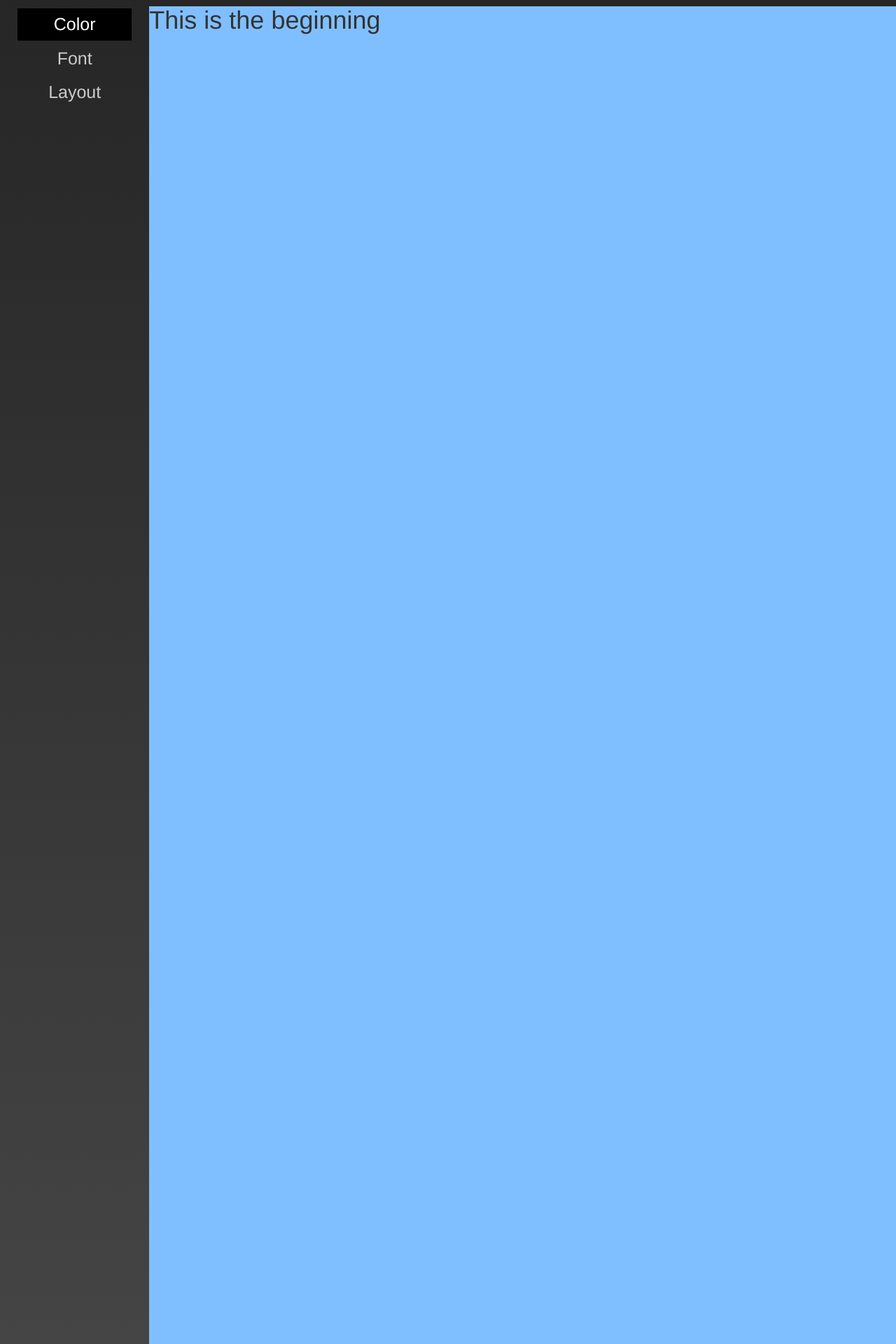
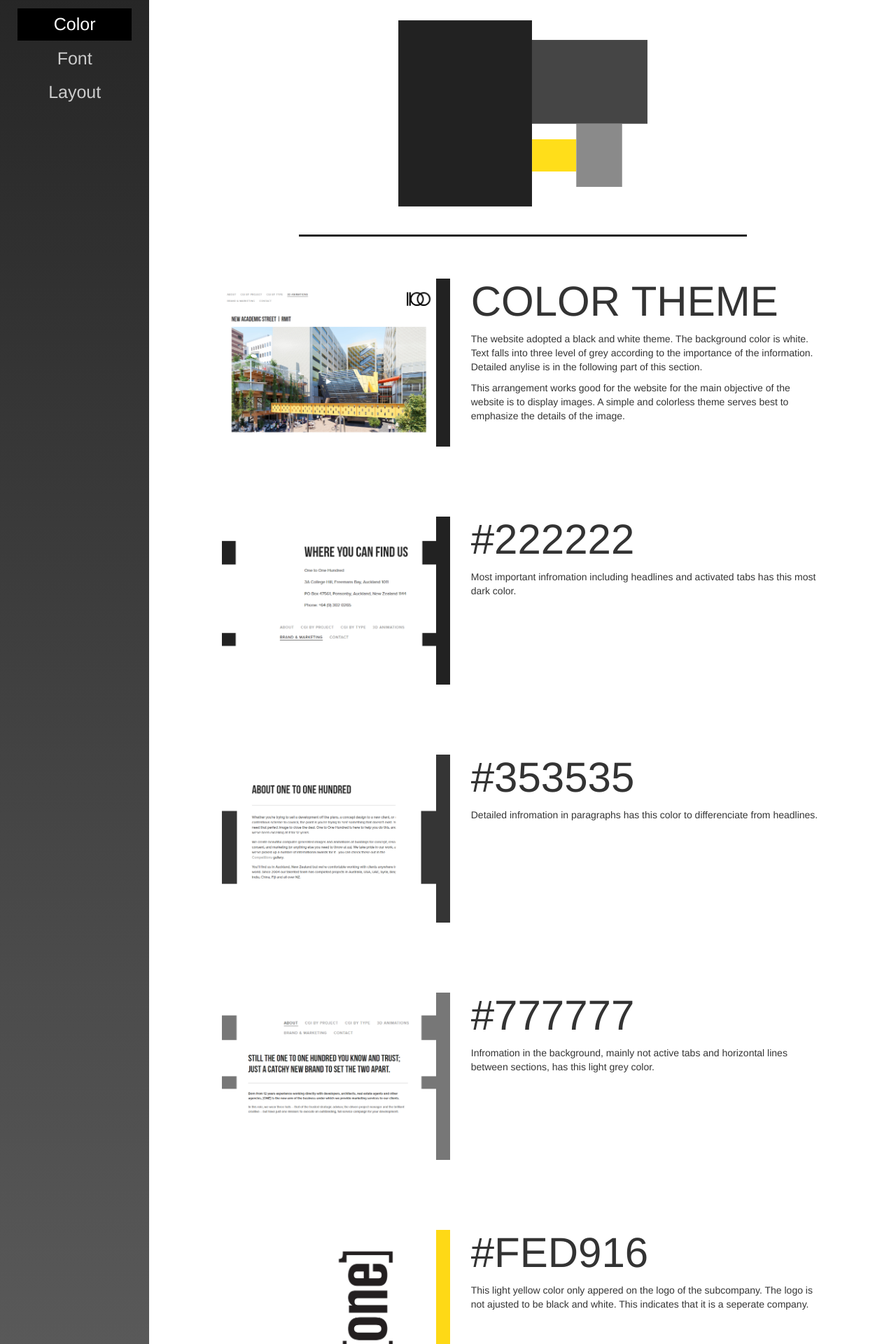
Before and after one commit to Supermikam/Critic, a PHP site: page /design.html in a window 1280 px wide. Shown: the part 51-1971 px from the top of the page at 70% size. Run offline with PHP 8.4, Linux system fonts and the light colour scheme; some libraries are stand-ins or nearby versions.

Commit message:
finished color div

```diff
--- a/asset/design.css
+++ b/asset/design.css
@@ -34,12 +34,36 @@ main {
     color: #fff;
     background: #000; }
   main .inner-content {
-    height: 4000px; }
-  main #color {
-    background: #80bfff; }
-  main #font-anylise {
-    background: #5dd55d; }
-  main #page-layout {
-    background: #ff944d; }
+    background: #fff; }
+  main #color #sample-image {
+    border-bottom: 0.3rem solid #222;
+    margin-left: 20%;
+    margin-right: 20%; }
+  main #color img {
+    display: block;
+    margin-bottom: 4rem;
+    margin-left: auto;
+    margin-right: auto;
+    padding-top: 4rem; }
+  main #color #detail-content {
+    margin-top: 4rem; }
+    main #color #detail-content img {
+      width: 100%;
+      margin-top: 20px;
+      padding-top: 0;
+      border-right: #222 solid 2rem; }
+    main #color #detail-content #two {
+      border-right: #353535 solid 2rem; }
+    main #color #detail-content #three {
+      border-right: #777 solid 2rem; }
+    main #color #detail-content #four {
+      border-right: #fed916 solid 2rem; }
+    main #color #detail-content .row {
+      padding-bottom: 4rem; }
+    main #color #detail-content h1 {
+      font-size: 60px; }
+    main #color #detail-content p {
+      color: #353535;
+      margin: 1rem 0rem; }
 
 /*# sourceMappingURL=design.css.map */
--- a/asset/design.scss
+++ b/asset/design.scss
@@ -38,18 +38,70 @@ main{
 
 
 .inner-content{
-  height: 4000px;
+  background: #fff;
 }
 
 #color{
-  background: #80bfff;
+
+  #sample-image{
+
+    border-bottom: 0.3rem solid #222;
+    margin-left: 20%;
+    margin-right: 20%;
+
+  }
+
+  img{
+    display: block;
+    margin-bottom: 4rem;
+    margin-left: auto;
+    margin-right: auto;
+    padding-top: 4rem;
+  }
+
+  #detail-content{
+    margin-top: 4rem;
+
+    img{
+      width: 100%;
+      margin-top: 20px;
+      padding-top: 0;
+      border-right: #222 solid 2rem;
+    }
+
+
+    #two{
+      border-right: #353535 solid 2rem;
+    }
+
+    #three{
+      border-right: #777 solid 2rem;
+    }
+
+    #four{
+      border-right: #fed916 solid 2rem;
+    }
+
+    .row{
+      padding-bottom: 4rem;
+    }
+
+    h1{
+      font-size: 60px;
+    }
+
+    p{
+      color: #353535;
+      margin: 1rem 0rem;
+    }
+
+
+  }
 }
 
 #font-anylise{
-  background: #5dd55d;
 }
 
 #page-layout{
-  background: #ff944d;
 }
 }
--- a/design.html
+++ b/design.html
@@ -42,9 +42,90 @@
 
           <div class="col-md-10 col-md-offset-2" id="content">
             <div class="inner-content" id="color">
-              <h1>This is the beginning</h1>
+              <div id="sample-image"><img src="image/color-anylize.png" alt="Color Sample"></div>
 
+              <div class="container-fluid" id="detail-content">
+                <div class="row">
+                  <div class="col-md-4 col-md-offset-1">
+                    <img src="image/color_1.png" alt="theme preview">
+                  </div>
+                  <div class="col-md-6">
+                    <h1>COLOR THEME</h1>
+                    <p>The website adopted a black and white theme.
+                        The background color is white. Text falls into three level
+                        of grey according to the importance of the information. Detailed
+                        anylise is in the following part of this section.
+                    </p>
+                    <p>This arrangement works good for the website for the main objective of
+                      the website is to display images. A simple and colorless theme serves best to emphasize
+                      the details of the image.
+                    </p>
+                  </div>
+                </div>
+
+                <div class="row">
+                  <div class="col-md-4 col-md-offset-1">
+                    <img id="one" src="image/color_2.png" alt="theme preview">
+                  </div>
+                  <div class="col-md-6">
+                    <h1>#222222</h1>
+                    <p>Most important infromation including headlines and activated tabs
+                        has this most dark color.
+                    </p>
+                  </div>
+                </div>
+
+                <div class="row">
+                  <div class="col-md-4 col-md-offset-1">
+                    <img id="two" src="image/color_3.png" alt="theme preview">
+                  </div>
+                  <div class="col-md-6">
+                    <h1>#353535</h1>
+                    <p>Detailed infromation in paragraphs has this color to differenciate from headlines.
+                    </p>
+                  </div>
+                </div>
+
+                <div class="row">
+                  <div class="col-md-4 col-md-offset-1">
+                    <img id="three" src="image/color_4.png" alt="theme preview">
+                  </div>
+                  <div class="col-md-6">
+                    <h1>#777777</h1>
+                    <p>Infromation in the background, mainly not active tabs and
+                    horizontal lines between sections, has this light grey color.
+                    </p>
+                  </div>
+                </div>
+
+                <div class="row">
+                  <div class="col-md-4 col-md-offset-1">
+                    <img id="four" src="image/color_5.png" alt="theme preview">
+                  </div>
+                  <div class="col-md-6">
+                    <h1>#FED916</h1>
+                    <p>This light yellow color only appered on the logo of the subcompany. The logo is not ajusted to
+                        be black and white. This indicates that it is a seperate company.
+                    </p>
+                  </div>
+                </div>
+
+                <div class="row">
+                  <div class="col-md-4 col-md-offset-1">
+                    <img src="image/color_6.png" alt="theme preview">
+                  </div>
+                  <div class="col-md-6">
+                    <h1>MAP</h1>
+                    <p>The only picture that is not a product of the company is a map.
+                    The map is redesigned with the theme color.
+                    </p>
+                  </div>
+                </div>
+
+              </div>
             </div>
+
+
             <div class="inner-content" id="font-anylise">
               <h1>This is the beginning</h1>
             </div>
```
Also changed, not shown: image/Barner.gif (deleted), image/color-anylize.png (added), image/color_1.png (added), image/color_2.png (added), image/color_3.png (added), image/color_4.png (added), image/color_5.png (added), image/color_6.png (added), image/gallery_01.jpg (added), 1 other file.
